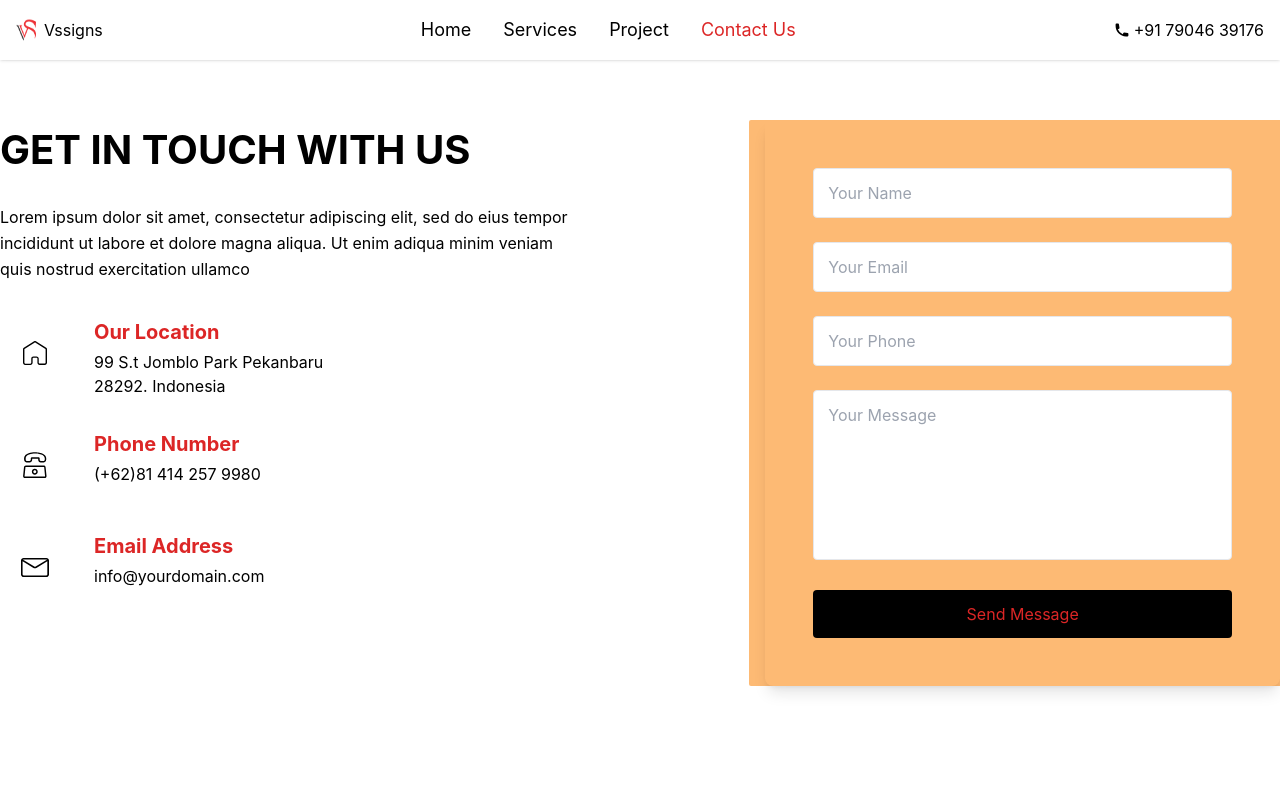
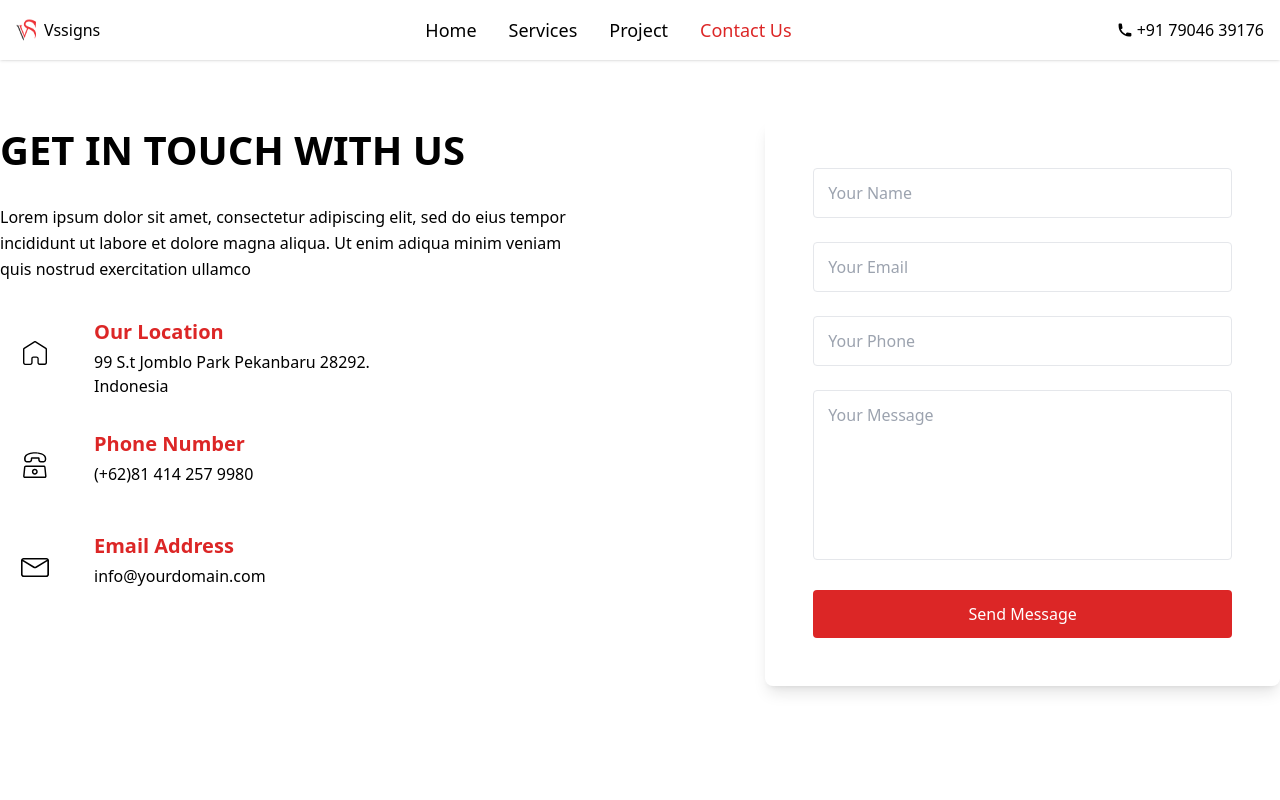
Before and after one commit to duraimuruganezhumalai/vssigns, a React (Create React App) app: page /contact-us in a window 1280 px wide. Shown: the top 800 px of the page. Built offline with nearby package versions, Linux system fonts and the light colour scheme.

Commit message:
contact form bg changed

```diff
--- a/src/Components/Pages/Contactus/Contactus.jsx
+++ b/src/Components/Pages/Contactus/Contactus.jsx
@@ -100,7 +100,7 @@ const Contactus = () => {
                         </div>
 
 
-                        <div className="bg-orange-300 rounded-sm w-full px-4 lg:w-1/2 xl:w-5/12">
+                        <div className="rounded-sm w-full px-4 lg:w-1/2 xl:w-5/12">
                             {/* <img className="absolute w-full" src={contactusbg} size="" alt="contactus-bg" /> */}
                             {/* <div class="" style="background-image: url(../../../Assets/Contactus/abstract-Wallpaper.jpg)"></div> */}
                             <div className="relative rounded-lg p-8 shadow-lg sm:p-12">
@@ -136,7 +136,7 @@ const Contactus = () => {
                                     <div>
                                         <button
                                             type="submit"
-                                            className="bg-black border-primary w-full rounded p-3 text-red-600 transition hover:bg-opacity-90"
+                                            className="bg-red-600  border-primary w-full rounded p-3 text-white transition hover:bg-opacity-90"
                                         >
                                             Send Message
                                         </button>
--- a/src/index.css
+++ b/src/index.css
@@ -4,10 +4,7 @@
 
 
 
-
-
-
-body {
+/* body {
   margin: 0;
   font-family: -apple-system, BlinkMacSystemFont, 'Segoe UI', 'Roboto', 'Oxygen',
     'Ubuntu', 'Cantarell', 'Fira Sans', 'Droid Sans', 'Helvetica Neue',
@@ -19,4 +16,4 @@ body {
 code {
   font-family: source-code-pro, Menlo, Monaco, Consolas, 'Courier New',
     monospace;
-}
+} */
--- a/tailwind.config.js
+++ b/tailwind.config.js
@@ -5,6 +5,9 @@ module.exports = {
   ],
   theme: {
     extend: {
+      fontFamily: {
+        poppins: "Poppins, sans-serif"
+      },
       screens: {
         'sm': '640px',
         // => @media (min-width: 640px) { ... }
```
